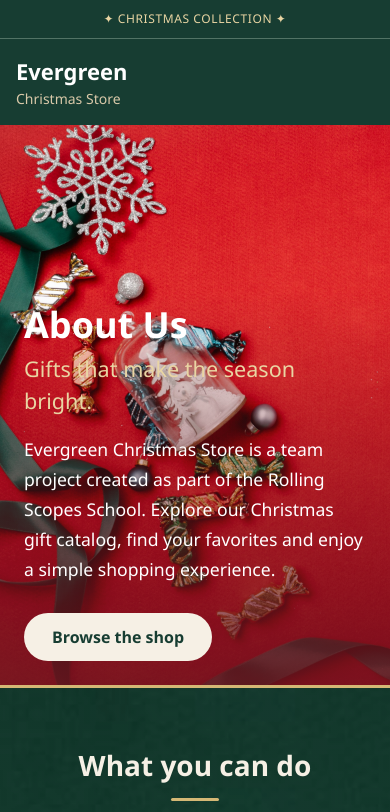
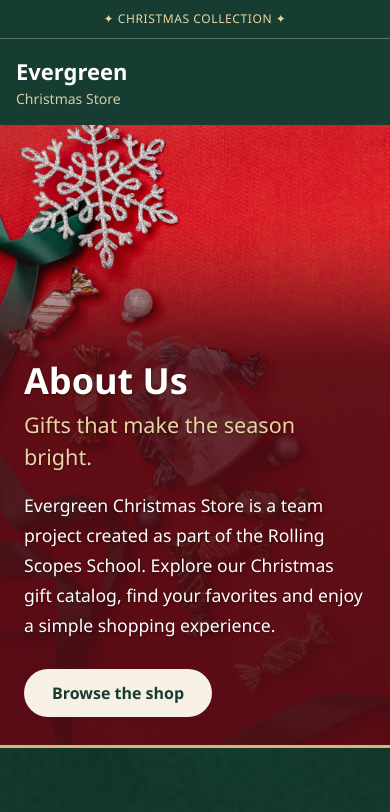
Before and after one commit to KateHalitsa/team-store, a website built with Vite: page index.html in a window 390 px wide. Shown: the top 812 px of the page. Built offline with nearby package versions, Linux system fonts and the light colour scheme.

Commit message:
fix: improve hero text readability on tablet and mobile

```diff
--- a/src/pages/AboutUs/AboutUs.css
+++ b/src/pages/AboutUs/AboutUs.css
@@ -240,11 +240,31 @@
     .about-hero {
         align-items: flex-end;
         justify-content: flex-start;
-        min-height: 560px;
-        padding: 24px;
-        background:
-                linear-gradient(0deg, rgb(110 20 30 / 85%) 0%, rgb(110 20 30 / 0%) 70%),
-                url('/images/hero-christmas.jpg') 15% center / cover no-repeat;
+        min-height: 620px;
+        padding: 0;
+        background: url('/images/hero-christmas.jpg') 15% center / cover no-repeat;
+    }
+
+    .about-hero__content {
+        max-width: none;
+        width: 100%;
+        padding: 140px 24px 28px;
+        background: linear-gradient(
+                180deg,
+                rgb(80 12 20 / 0%) 0,
+                rgb(80 12 20 / 8%) 20px,
+                rgb(80 12 20 / 25%) 50px,
+                rgb(80 12 20 / 50%) 85px,
+                rgb(80 12 20 / 72%) 115px,
+                rgb(80 12 20 / 86%) 140px,
+                rgb(80 12 20 / 92%) 100%
+        );
+    }
+
+    .about-hero__title,
+    .about-hero__lead,
+    .about-hero__text {
+        text-shadow: 0 1px 3px rgb(0 0 0 / 45%);
     }
 
     .about-section {
```
